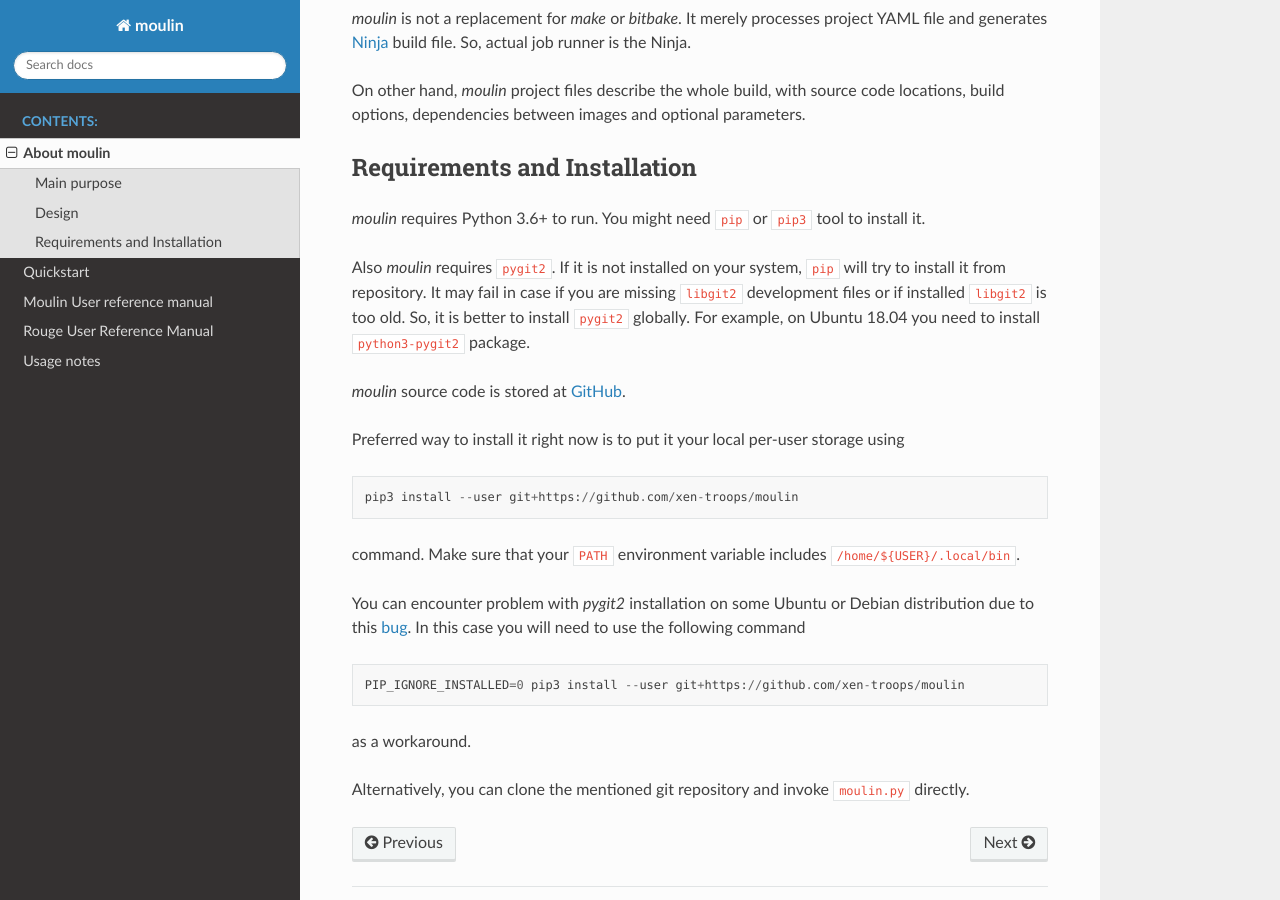
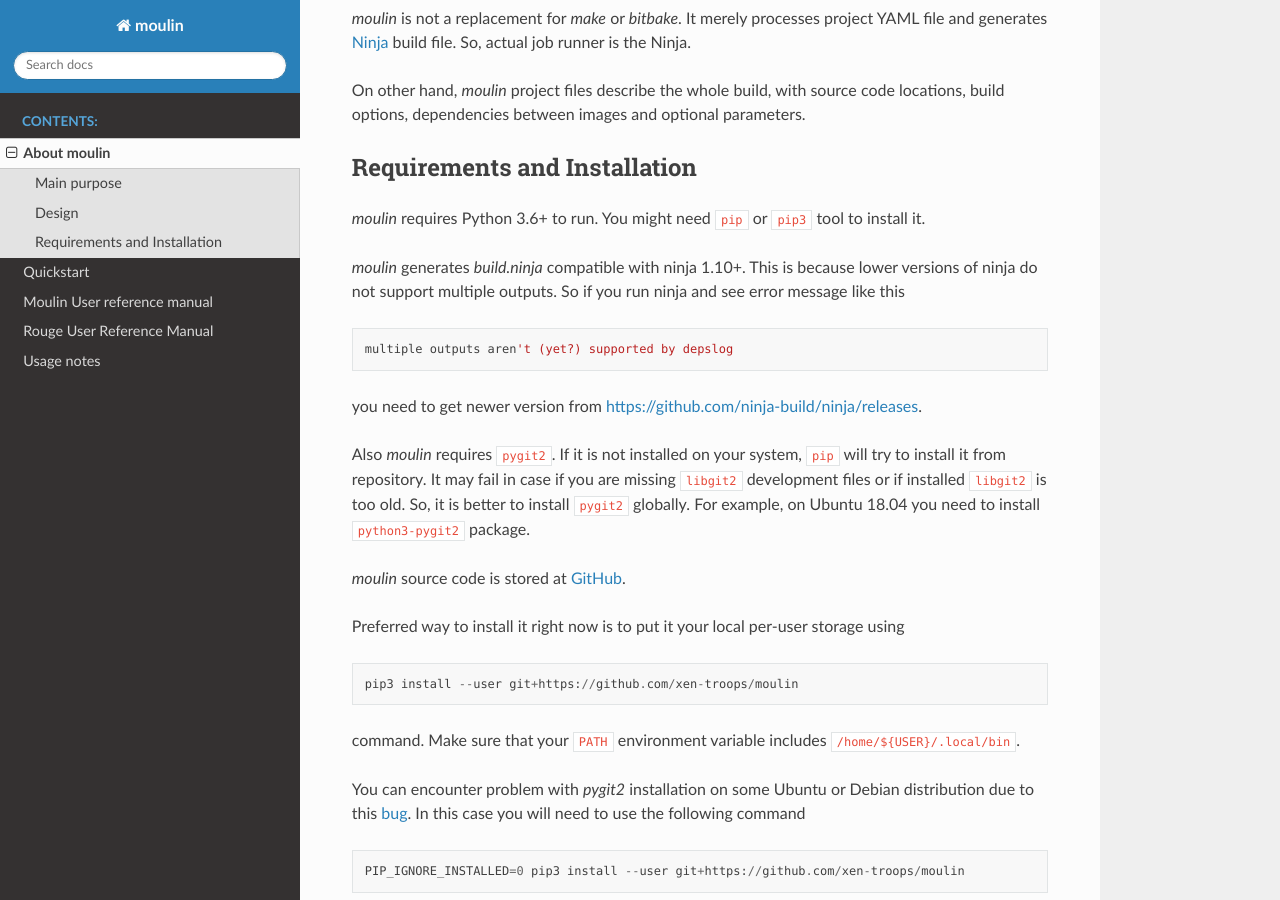
Before and after one commit to xen-troops/moulin, a Sphinx documentation site: the page built from docs/about.rst, in a window 1280 px wide and 900 px high, scrolled down 722 px. Built offline with Sphinx 7.4.7 and the Read the Docs theme 2.0.0, drawn with Linux system fonts in a browser that asks for light colours.

Commit message:
doc: Add ninja 1.10+ to requirements
Only version 1.10+ supports multiple outputs.

Signed-off-by: Ruslan Shymkevych <ruslan_shymkevych@epam.com>
Acked-by: Volodymyr Babchuk <volodymyr_babchuk@epam.com>

```diff
--- a/docs/about.rst
+++ b/docs/about.rst
@@ -46,6 +46,14 @@
 `moulin` requires Python 3.6+ to run. You might need :code:`pip` or
 :code:`pip3` tool to install it.
 
+`moulin` generates `build.ninja` compatible with ninja 1.10+.
+This is because lower versions of ninja do not support multiple outputs.
+So if you run ninja and see error message like this ::
+
+  multiple outputs aren't (yet?) supported by depslog
+
+you need to get newer version from `<https://github.com/ninja-build/ninja/releases>`_.
+
 Also `moulin` requires :code:`pygit2`. If it is not installed on your
 system, :code:`pip` will try to install it from repository. It may
 fail in case if you are missing :code:`libgit2` development files or
```
